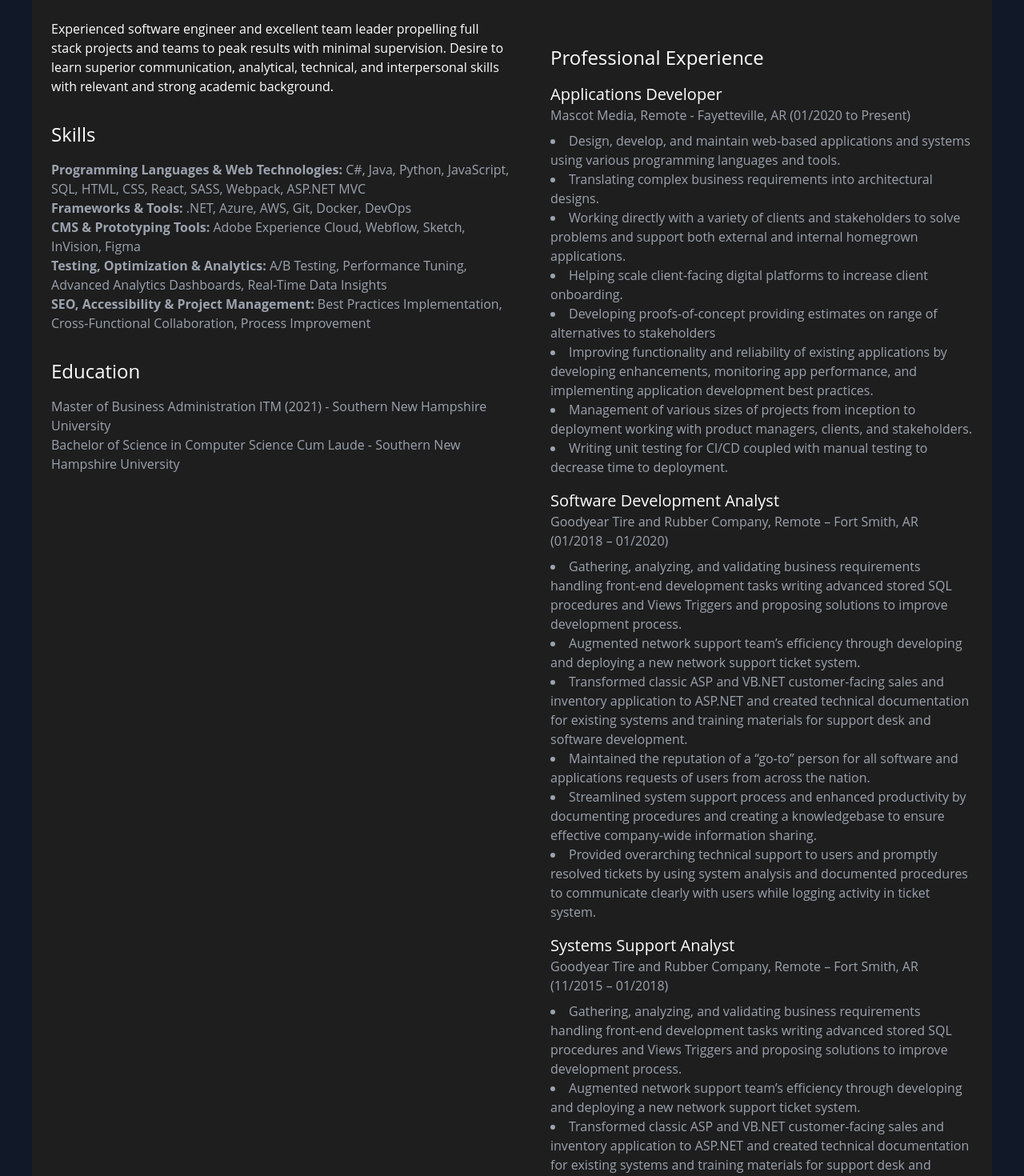
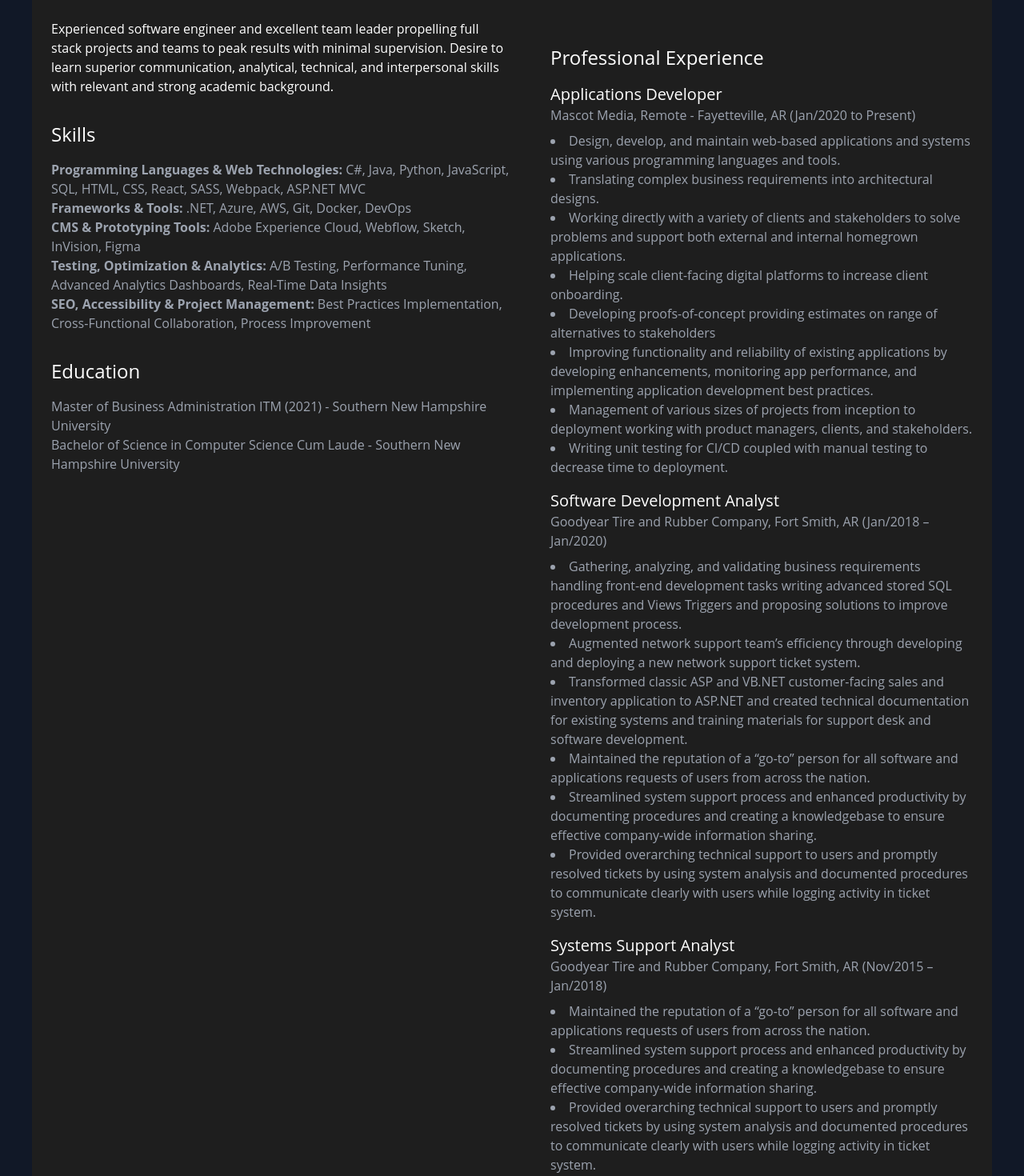
Before and after one commit to hereshecodes/hereshecodes.app, a React (Create React App) app: page / in a window 1280 px wide. Shown: the part 940-2410 px from the top of the page at 80% size. Built offline with nearby package versions, Linux system fonts and the light colour scheme.

Commit message:
Update About.js

```diff
--- a/src/components/About.js
+++ b/src/components/About.js
@@ -27,7 +27,7 @@ function About() {
             <h3 className="text-2xl font-medium text-white">Professional Experience</h3>
             <div className="mt-4">
               <h4 className="text-xl text-white">Applications Developer</h4>
-              <p className="text-gray-400">Mascot Media, Remote - Fayetteville, AR (01/2020 to Present)</p>
+              <p className="text-gray-400">Mascot Media, Remote - Fayetteville, AR (Jan/2020 to Present)</p>
               <ul className="list-disc list-inside text-gray-400 mt-2">
                 <li>Design, develop, and maintain web-based applications and systems using various programming languages and tools.</li>
                 <li>Translating complex business requirements into architectural designs.</li>
@@ -41,7 +41,7 @@ function About() {
             </div>
             <div className="mt-4">
               <h4 className="text-xl text-white">Software Development Analyst</h4>
-              <p className="text-gray-400">Goodyear Tire and Rubber Company, Remote – Fort Smith, AR (01/2018 – 01/2020)</p>
+              <p className="text-gray-400">Goodyear Tire and Rubber Company, Fort Smith, AR (Jan/2018 – Jan/2020)</p>
               <ul className="list-disc list-inside text-gray-400 mt-2">
                 <li>Gathering, analyzing, and validating business requirements handling front-end development tasks writing advanced stored SQL procedures and Views Triggers and proposing solutions to improve development process.</li>
                 <li>Augmented network support team’s efficiency through developing and deploying a new network support ticket system.</li>
@@ -53,11 +53,8 @@ function About() {
             </div>
             <div className="mt-4">
               <h4 className="text-xl text-white">Systems Support Analyst</h4>
-              <p className="text-gray-400">Goodyear Tire and Rubber Company, Remote – Fort Smith, AR (11/2015 – 01/2018)</p>
+              <p className="text-gray-400">Goodyear Tire and Rubber Company, Fort Smith, AR (Nov/2015 – Jan/2018)</p>
               <ul className="list-disc list-inside text-gray-400 mt-2">
-                <li>Gathering, analyzing, and validating business requirements handling front-end development tasks writing advanced stored SQL procedures and Views Triggers and proposing solutions to improve development process.</li>
-                <li>Augmented network support team’s efficiency through developing and deploying a new network support ticket system.</li>
-                <li>Transformed classic ASP and VB.NET customer-facing sales and inventory application to ASP.NET and created technical documentation for existing systems and training materials for support desk and software development.</li>
                 <li>Maintained the reputation of a “go-to” person for all software and applications requests of users from across the nation.</li>
                 <li>Streamlined system support process and enhanced productivity by documenting procedures and creating a knowledgebase to ensure effective company-wide information sharing.</li>
                 <li>Provided overarching technical support to users and promptly resolved tickets by using system analysis and documented procedures to communicate clearly with users while logging activity in ticket system.</li>
```
